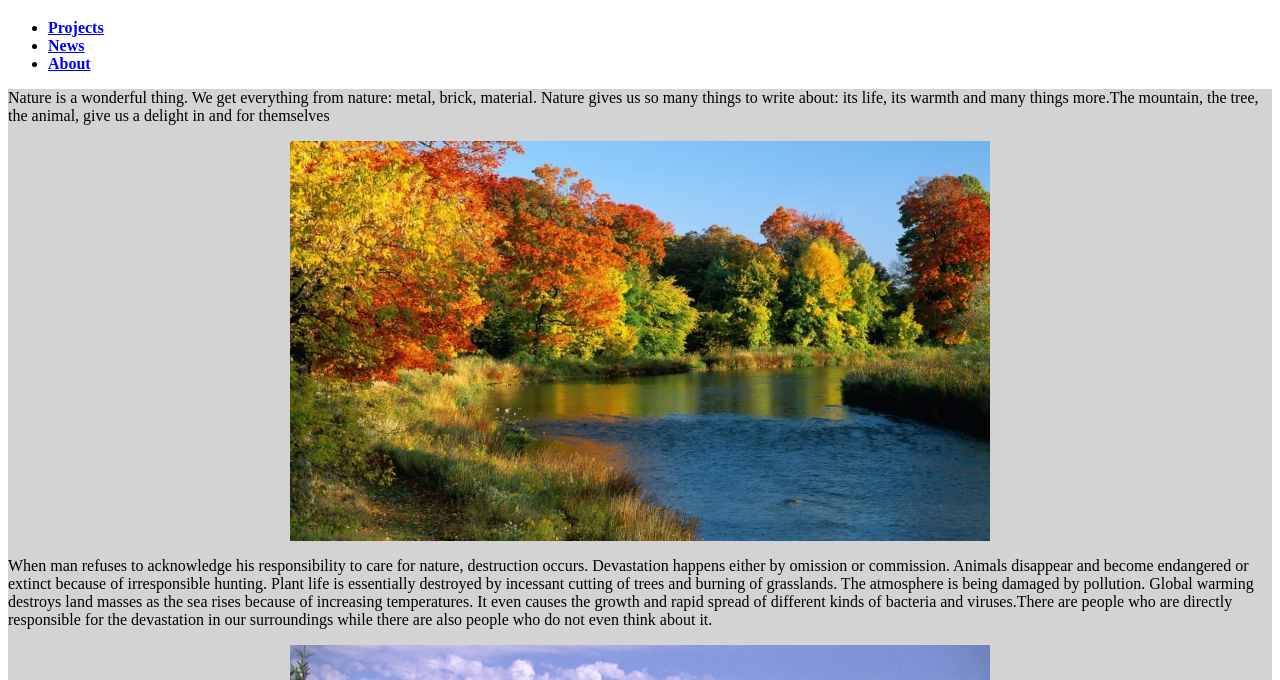
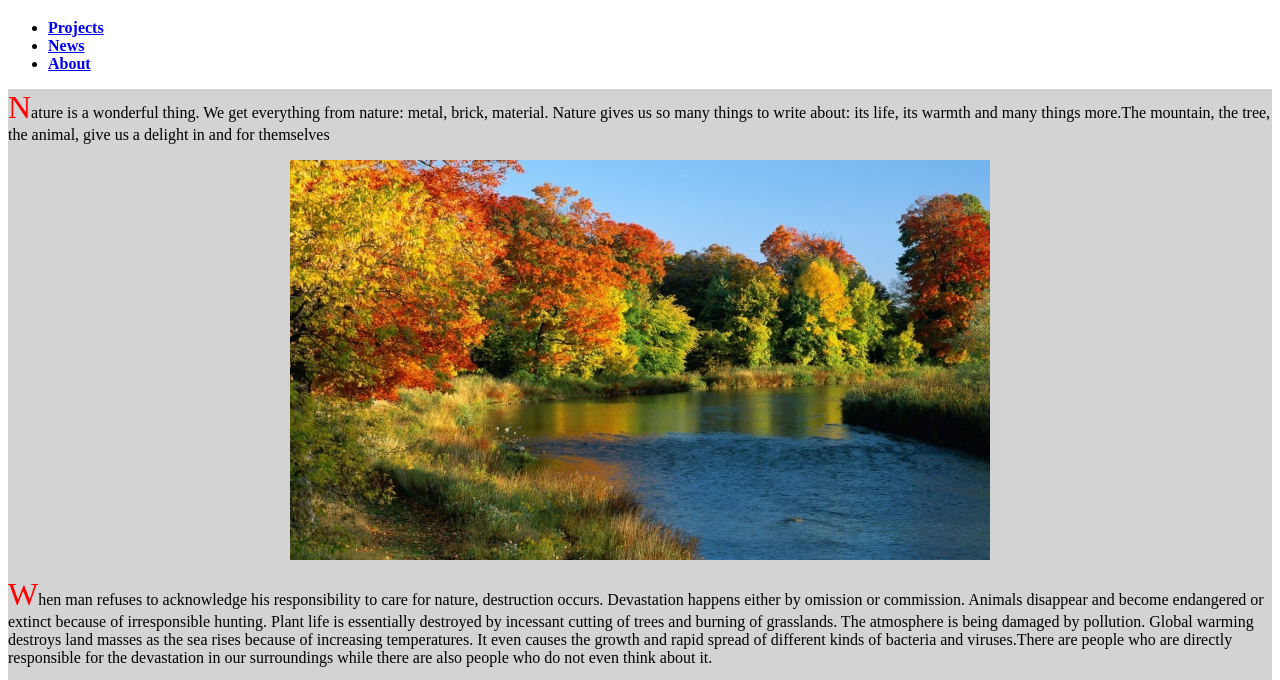
Before and after one commit to seblewengale/kebab-style, a plain HTML site: page index.html in a window 1280 px wide. Shown: the part 62-742 px from the top of the page. Drawn offline with Linux system fonts and the light colour scheme.

Commit message:
Update first-stylesheet.css

```diff
--- a/first-stylesheet.css
+++ b/first-stylesheet.css
@@ -9,6 +9,10 @@
      background-color: red;
      transition: all 1s ease 0s;
   }
+p::first-letter {
+      color: #ff0000;
+      font-size: xx-large;
+}
 
 ul {
   font-weight: bold;
```
